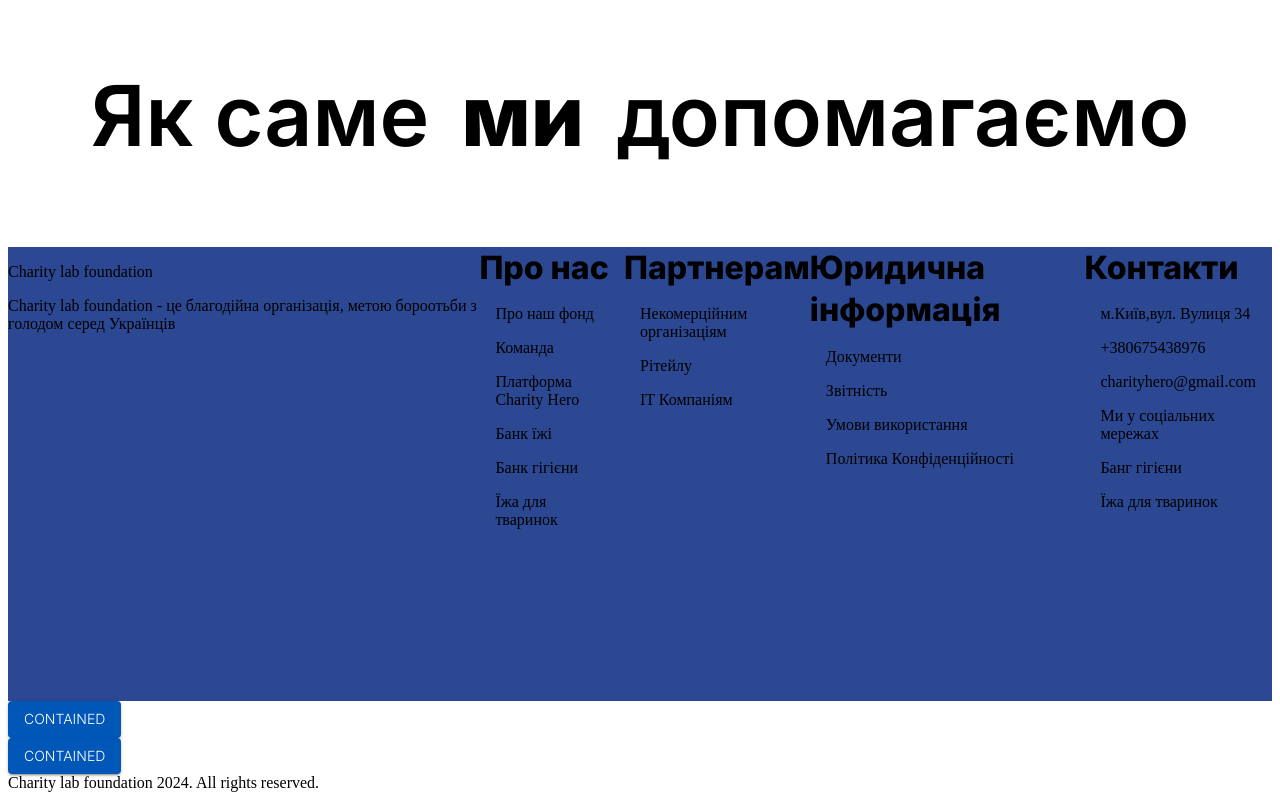
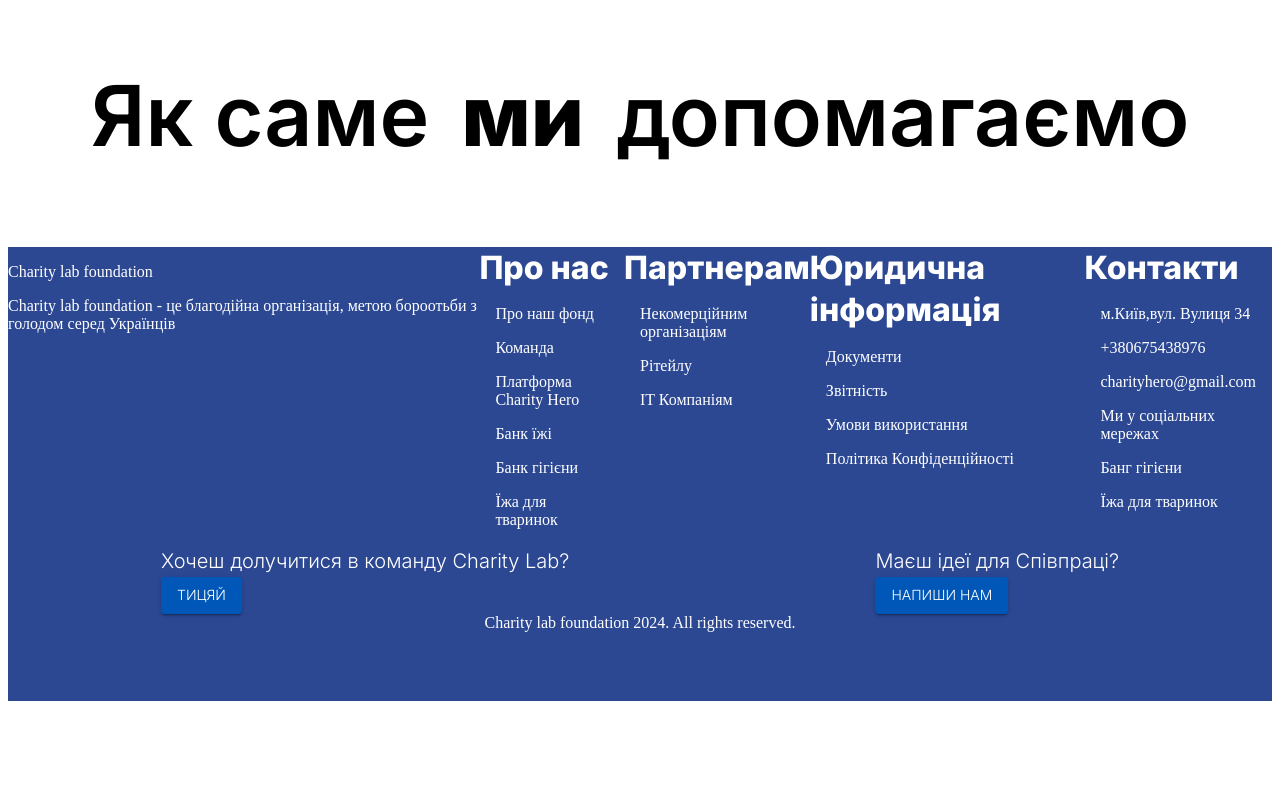
Before and after one commit to swarzmuller/site-volonterstvo, a Next.js app: page /en in a window 1280 px wide. Shown: the part 2314-3114 px from the top of the page. After the commit the page ends 3023 px from the top, so only its background shows below. Built offline with nearby package versions, Linux system fonts and the light colour scheme.

Commit message:
few_styles_added

```diff
--- a/src/components/Footer/Footer.tsx
+++ b/src/components/Footer/Footer.tsx
@@ -1,16 +1,15 @@
 'use client';
 import { Box, Typography, List, ListItem, Button } from '@mui/material';
+import * as footerStyles from './footerStyles';
 
 const Footer = () => {
   return (
     <>
       <Box
-        sx={{
-          height: '454.32px',
-          backgroundColor: '#2C4893',
-          display: 'flex',
-          justifyContent: 'space-between',
-        }}
+        sx={{...footerStyles.FooterMainBox}}
+      >
+        <Box
+          sx={{...footerStyles.FooterDescriptionBox}}
         >
           <Box>
             <p>Charity lab foundation</p>
@@ -127,30 +126,30 @@ const Footer = () => {
           </Box>
         </Box>
 
-
-
+        <Box
+        sx={{...footerStyles.FooterBtnBox}}
+        >
           <Box>
-        <Box>
-          <Typography variant='h5'>
-
+            <Typography variant='h6'>
+              Хочеш долучитися в команду Charity Lab?
             </Typography>
-          <Button variant="contained">Contained</Button>
+            <Button variant="contained">Тицяй</Button>
           </Box>
           <Box>
-          <Typography variant='h5'>
-
+            <Typography variant='h6'>
+              Маєш ідеї для Співпраці?
             </Typography>
-          <Button variant="contained">Contained</Button>
+            <Button variant="contained">Напиши нам</Button>
           </Box>
         </Box>
 
-
-
-
-      <Box>
+        <Box
+        sx={{...footerStyles.FooterRightsQuoteBox}}
+        >
           <Typography variant='p'>
             Charity lab foundation 2024. All rights reserved.
           </Typography>
+        </Box>
       </Box>
     </>
   )
--- /dev/null
+++ b/src/components/Footer/footerStyles.ts
@@ -0,0 +1,23 @@
+import { css } from "@emotion/react";
+import { roboto } from "@/src/theme/fonts";
+import theme from "@/src/theme/theme";
+
+export const FooterMainBox = css`
+    height: 454.32px;
+    background-color: #2C4893;
+    color: white;
+`;
+
+export const FooterDescriptionBox = css`
+    display: flex;
+    justify-content: space-between;
+`;
+
+export const FooterBtnBox = css`
+    display: flex;
+    justify-content: space-around;
+`;
+
+export const FooterRightsQuoteBox = css`
+    text-align: center;
+`;
```
Also changed, not shown: src/components/Footer/styles.ts (deleted). Lines whose indentation alone changed are shown as unchanged.
